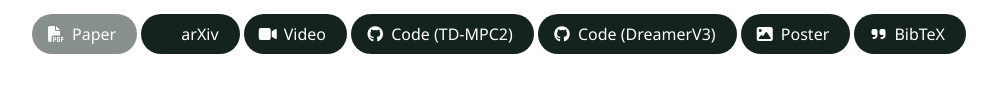
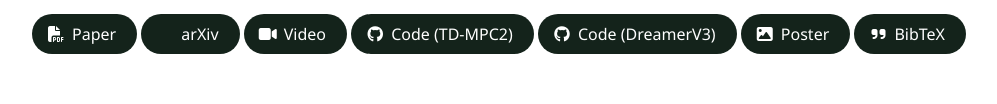
Before and after one commit to vigor-gen/vigor-gen.github.io, a plain HTML site: page index.html in a window 1280 px wide. Shown: the part 416-520 px from the top of the page, without its empty margins (141-1138 px from the left). Drawn offline with nearby package versions, Linux system fonts and the light colour scheme; some icons are missing; a web font is replaced by a local one.

Commit message:
Update pdf link

```diff
--- a/index.html
+++ b/index.html
@@ -112,9 +112,10 @@
 
           <div class="column has-text-centered">
             <div class="publication-links">
-              <!-- PDF Link. TODO(A1): add href once the camera-ready PDF is hosted, then remove `disabled`. -->
+              <!-- PDF Link. -->
               <span class="link-block">
-                <a class="button is-normal is-rounded is-dark" disabled title="Coming soon">
+                <a href="https://openreview.net/forum?id=MKDlrS5Ftr"
+                   class="button is-normal is-rounded is-dark">
                   <span class="icon">
                       <i class="fas fa-file-pdf"></i>
                   </span>
```
